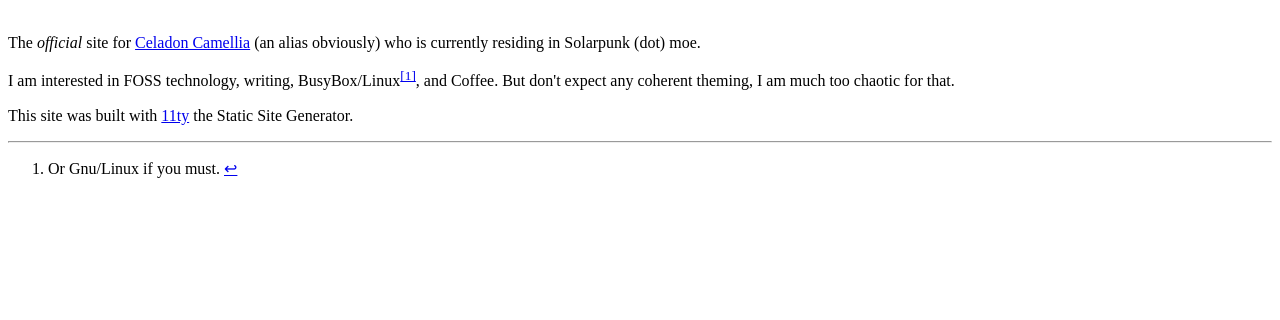
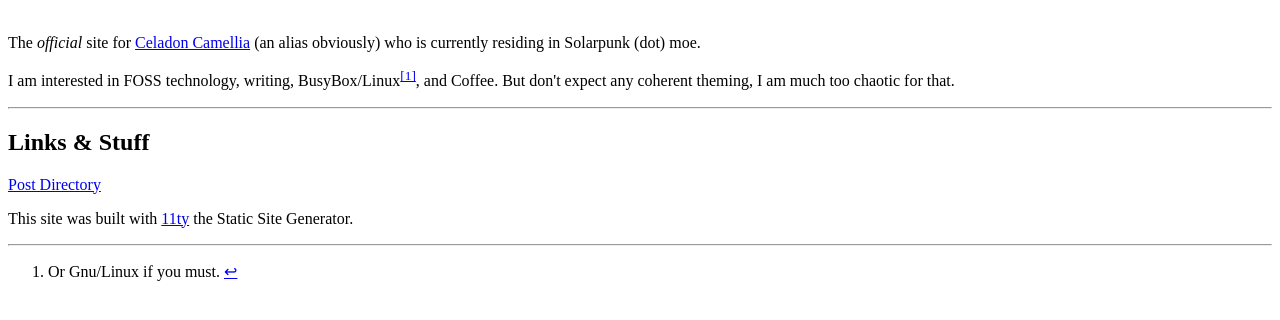
Before and after one commit to ryuiro-kitsune/celadon.moe, an Eleventy site: page index.md in a window 1280 px wide. Shown: the part 66-386 px from the top of the page. Built offline with nearby package versions, Linux system fonts and the light colour scheme; Eleventy itself is replaced by a stand-in of ours; files that its build step writes are made by us from their sources.

Commit message:
add posts link

```diff
--- a/index.md
+++ b/index.md
@@ -10,6 +10,12 @@ The *official* site for <a rel="me" href="https://solarpunk.moe/@celadonCamellia
 
 I am interested in FOSS technology, writing, BusyBox/Linux[^1], and Coffee. But don't expect any coherent theming, I am much too chaotic for that.
 
+-------------------------------------------------------------------------------
+
+## Links & Stuff
+
+[Post Directory](posts/index.html)
+
 <footer><p>This site was built with <a href="https://www.11ty.dev/">11ty</a> the Static Site Generator.<p></footer>
 
 
```
